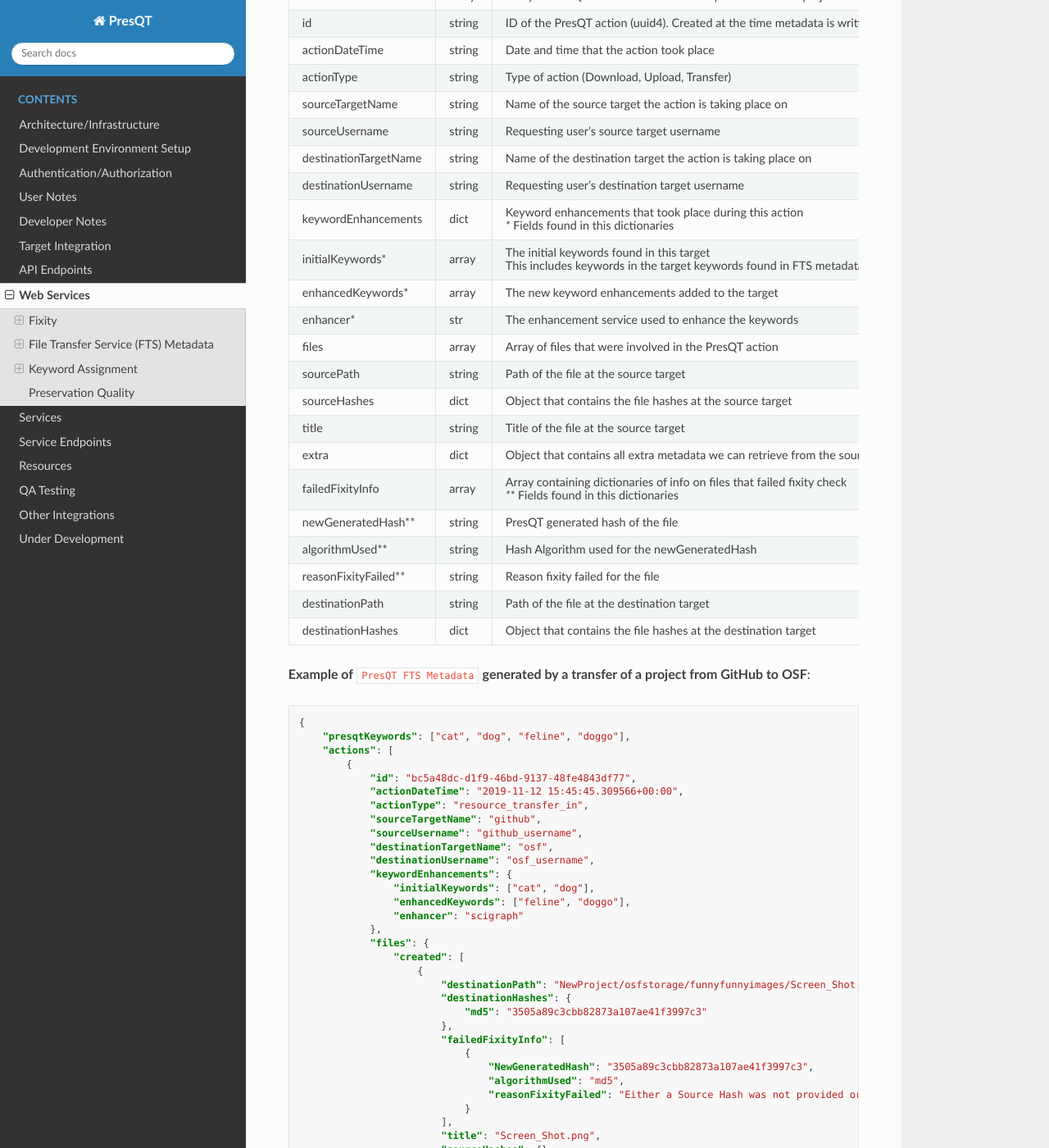
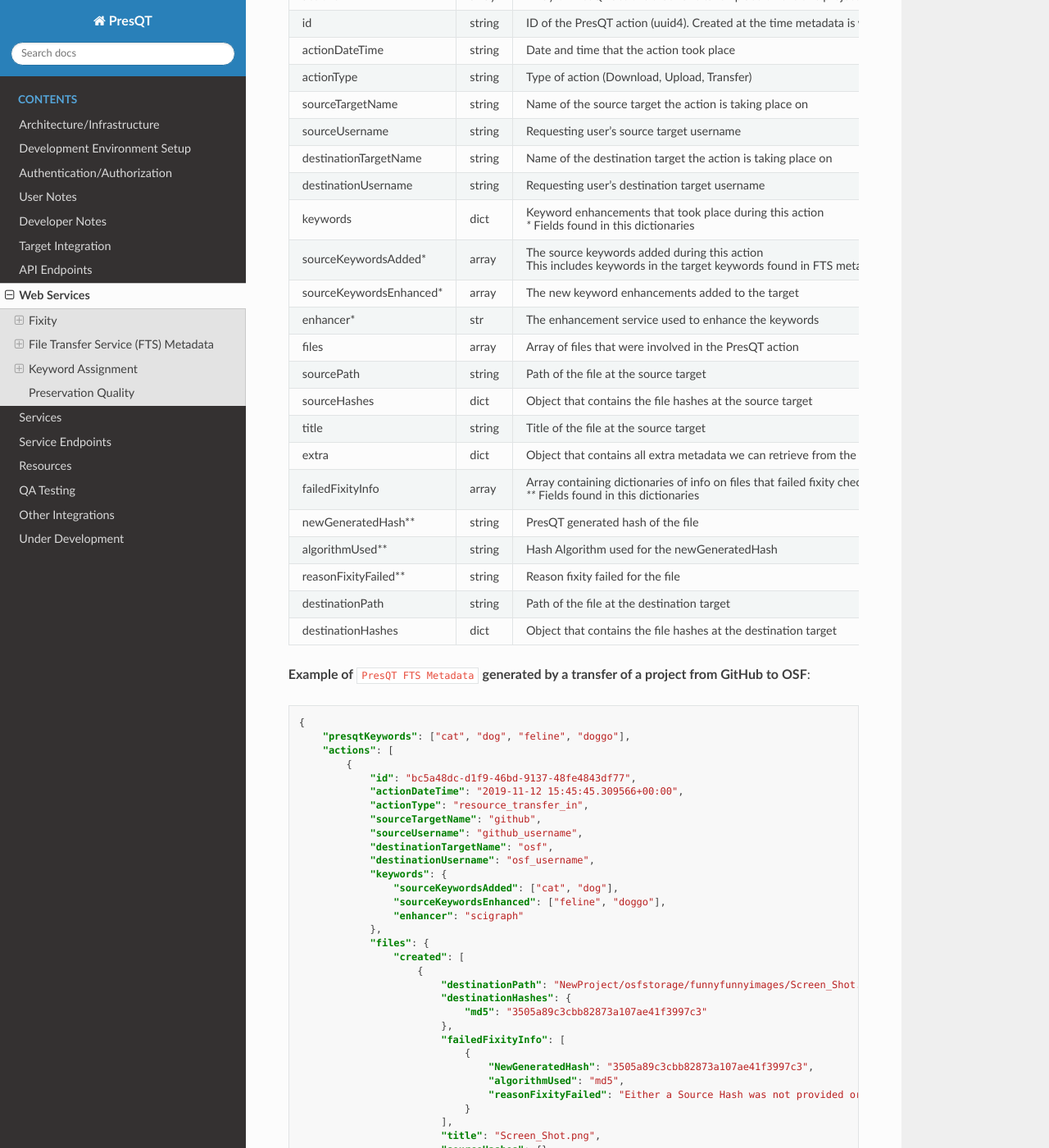
Before and after one commit to Lucy-Family-Institute/presqt, a Sphinx documentation site: the page built from docs/web_services.rst, in a window 1280 px wide and 1400 px high, scrolled down 3629 px. Shown: the whole window at 82% size. Built offline with Sphinx 7.4.7 and the Read the Docs theme 2.0.0, drawn with Linux system fonts in a browser that asks for light colours; some of the changed text lies outside the part shown.

Commit message:
Tweaked metadata again/ keywords

```diff
--- a/docs/web_services.rst
+++ b/docs/web_services.rst
@@ -162,42 +162,42 @@ to the metadata file.
 
 **Definition of** ``PresQT FTS Metadata`` **fields**:
 
-===================== ====== ==============================================================================
-presqtKeywords        array  All Keywords added to this resource via PresQT.
-actions               array  Array of PresQT actions that have taken place on the this project
-id                    string ID of the PresQT action (uuid4). Created at the time metadata is written
-actionDateTime        string Date and time that the action took place
-actionType            string Type of action (Download, Upload, Transfer)
-sourceTargetName      string Name of the source target the action is taking place on
-sourceUsername        string Requesting user’s source target username
-destinationTargetName string Name of the destination target the action is taking place on
-destinationUsername   string Requesting user’s destination target username
-keywordEnhancements   dict   Keyword enhancements that took place during this action
+======================= ====== ==============================================================================
+presqtKeywords          array  All Keywords added to this resource via PresQT.
+actions                 array  Array of PresQT actions that have taken place on the this project
+id                      string ID of the PresQT action (uuid4). Created at the time metadata is written
+actionDateTime          string Date and time that the action took place
+actionType              string Type of action (Download, Upload, Transfer)
+sourceTargetName        string Name of the source target the action is taking place on
+sourceUsername          string Requesting user’s source target username
+destinationTargetName   string Name of the destination target the action is taking place on
+destinationUsername     string Requesting user’s destination target username
+keywords                dict   Keyword enhancements that took place during this action
 
-                             `*` Fields found in this dictionaries
+                               `*` Fields found in this dictionaries
 
-initialKeywords*      array  The initial keywords found in this target
+sourceKeywordsAdded*    array  The source keywords added during this action
 
-                             This includes keywords in the target keywords found in FTS metadata file
+                               This includes keywords in the target keywords found in FTS metadata file
 
-enhancedKeywords*     array  The new keyword enhancements added to the target
-enhancer*             str    The enhancement service used to enhance the keywords
+sourceKeywordsEnhanced* array  The new keyword enhancements added to the target
+enhancer*               str    The enhancement service used to enhance the keywords
 
-files                 array  Array of files that were involved in the PresQT action
-sourcePath            string Path of the file at the source target
-sourceHashes          dict   Object that contains the file hashes at the source target
-title                 string Title of the file at the source target
-extra                 dict   Object that contains all extra metadata we can retrieve from the source target
-failedFixityInfo      array  Array containing dictionaries of info on files that failed fixity check
+files                   array  Array of files that were involved in the PresQT action
+sourcePath              string Path of the file at the source target
+sourceHashes            dict   Object that contains the file hashes at the source target
+title                   string Title of the file at the source target
+extra                   dict   Object that contains all extra metadata we can retrieve from the source target
+failedFixityInfo        array  Array containing dictionaries of info on files that failed fixity check
 
-                             `**` Fields found in this dictionaries
+                               `**` Fields found in this dictionaries
 
-newGeneratedHash**    string PresQT generated hash of the file
-algorithmUsed**       string Hash Algorithm used for the newGeneratedHash
-reasonFixityFailed**  string Reason fixity failed for the file
-destinationPath       string Path of the file at the destination target
-destinationHashes     dict   Object that contains the file hashes at the destination target
-===================== ====== ==============================================================================
+newGeneratedHash**      string PresQT generated hash of the file
+algorithmUsed**         string Hash Algorithm used for the newGeneratedHash
+reasonFixityFailed**    string Reason fixity failed for the file
+destinationPath         string Path of the file at the destination target
+destinationHashes       dict   Object that contains the file hashes at the destination target
+======================= ====== ==============================================================================
 
 **Example of** ``PresQT FTS Metadata`` **generated by a transfer of a project from GitHub to OSF**:
 
@@ -214,9 +214,9 @@ destinationHashes     dict   Object that contains the file hashes at the destina
                 "sourceUsername": "github_username",
                 "destinationTargetName": "osf",
                 "destinationUsername": "osf_username",
-                "keywordEnhancements": {
-                    "initialKeywords": ["cat", "dog"],
-                    "enhancedKeywords": ["feline", "doggo"],
+                "keywords": {
+                    "sourceKeywordsAdded": ["cat", "dog"],
+                    "sourceKeywordsEnhanced": ["feline", "doggo"],
                     "enhancer": "scigraph"
                 },
                 "files": {
@@ -274,9 +274,9 @@ destinationHashes     dict   Object that contains the file hashes at the destina
                 "sourceUsername": "github_username",
                 "destinationTargetName": "osf",
                 "destinationUsername": "osf_username",
-                "keywordEnhancements": {
-                    "initialKeywords": ["cat", "dog"],
-                    "enhancedKeywords": ["feline", "doggo"],
+                "keywords": {
+                    "sourceKeywordsAdded": ["cat", "dog"],
+                    "sourceKeywordsEnhanced": ["feline", "doggo"],
                     "enhancer": "scigraph"
                 },
                 "files": {
@@ -324,7 +324,7 @@ destinationHashes     dict   Object that contains the file hashes at the destina
                 "sourceUsername": "osf_username",
                 "destinationTargetName": "Local Machine",
                 "destinationUsername": null,
-                "keywordEnhancements": {},
+                "keywords": {},
                 "files": {
                     "created": [
                         {
```
Also changed, not shown: 8 other files.
